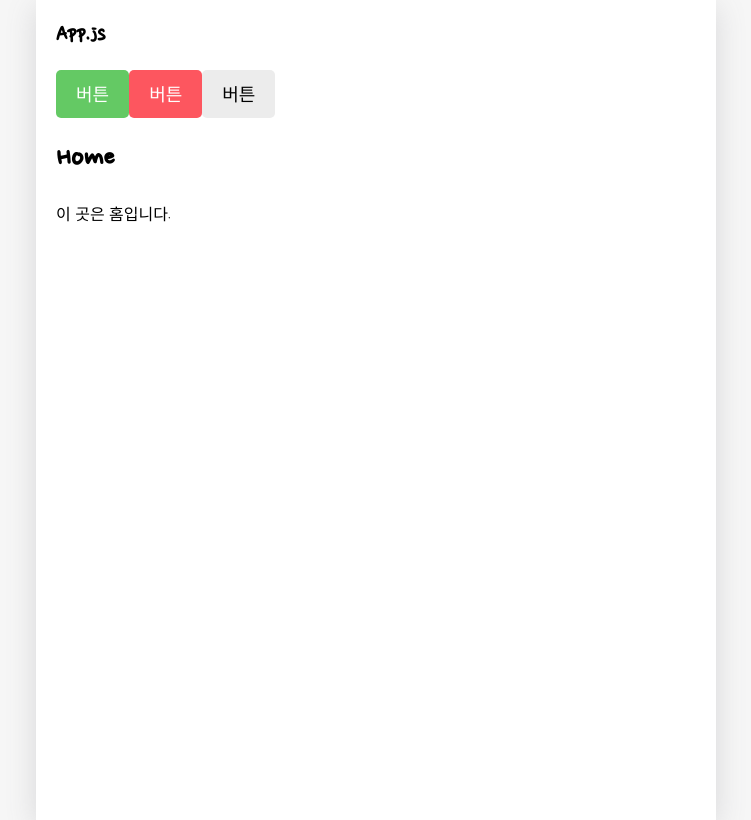
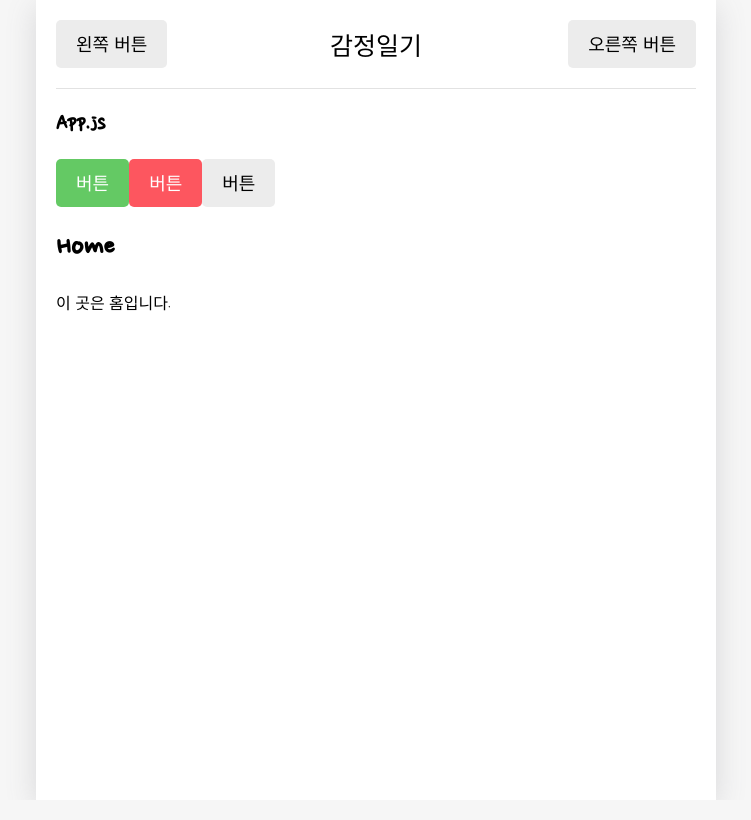
Before and after one commit to Yoo-uijin/EMOTION-DIARY, a React (Create React App) app: page / in a window 1280 px wide. Shown: the whole page, without its empty margins (264-1015 px from the left). Built offline with nearby package versions, Linux system fonts and the light colour scheme; a web font is replaced by a local one.

Commit message:
Make MyHeader

```diff
--- a/src/App.css
+++ b/src/App.css
@@ -58,3 +58,33 @@
   background-color: #fd565f;
   color: white;
 }
+
+/* HEADER */
+
+header {
+  padding: 1.25rem 0;
+  display: flex;
+  align-items: center;
+  border-bottom: 1px solid #e2e2e2;
+}
+
+header > div {
+  display: flex;
+}
+
+header .head_text {
+  width: 50%;
+  font-size: 1.563rem;
+  justify-content: center;
+}
+
+header .head_btn_left {
+  width: 25%;
+  justify-content: start;
+}
+
+header .head_btn_right {
+  width: 25%;
+  justify-content: end;
+  font-family: "Nanum Pen Script";
+}
--- a/src/App.js
+++ b/src/App.js
@@ -8,11 +8,31 @@
 
 //COMPONENTS
 import MyButton from "./components/MyButton";
+import MyHeader from "./components/MyHeader";
 
 function App() {
   return (
     <BrowserRouter>
       <div className="App">
+        <MyHeader
+          headText={"감정일기"}
+          leftChild={
+            <MyButton
+              text={"왼쪽 버튼"}
+              onClick={() => {
+                alert("왼쪽 클릭");
+              }}
+            />
+          }
+          rightChild={
+            <MyButton
+              text={"오른쪽 버튼"}
+              onClick={() => {
+                alert("오른쪽 클릭");
+              }}
+            />
+          }
+        />
         <h2>App.js</h2>
 
         <MyButton
--- /dev/null
+++ b/src/components/MyHeader.js
@@ -0,0 +1,13 @@
+import React from "react";
+
+const MyHeader = ({ headText, leftChild, rightChild }) => {
+  return (
+    <header>
+      <div className="head_btn_left">{leftChild}</div>
+      <div className="head_text">{headText}</div>
+      <div className="head_btn_right">{rightChild}</div>
+    </header>
+  );
+};
+
+export default MyHeader;
```
